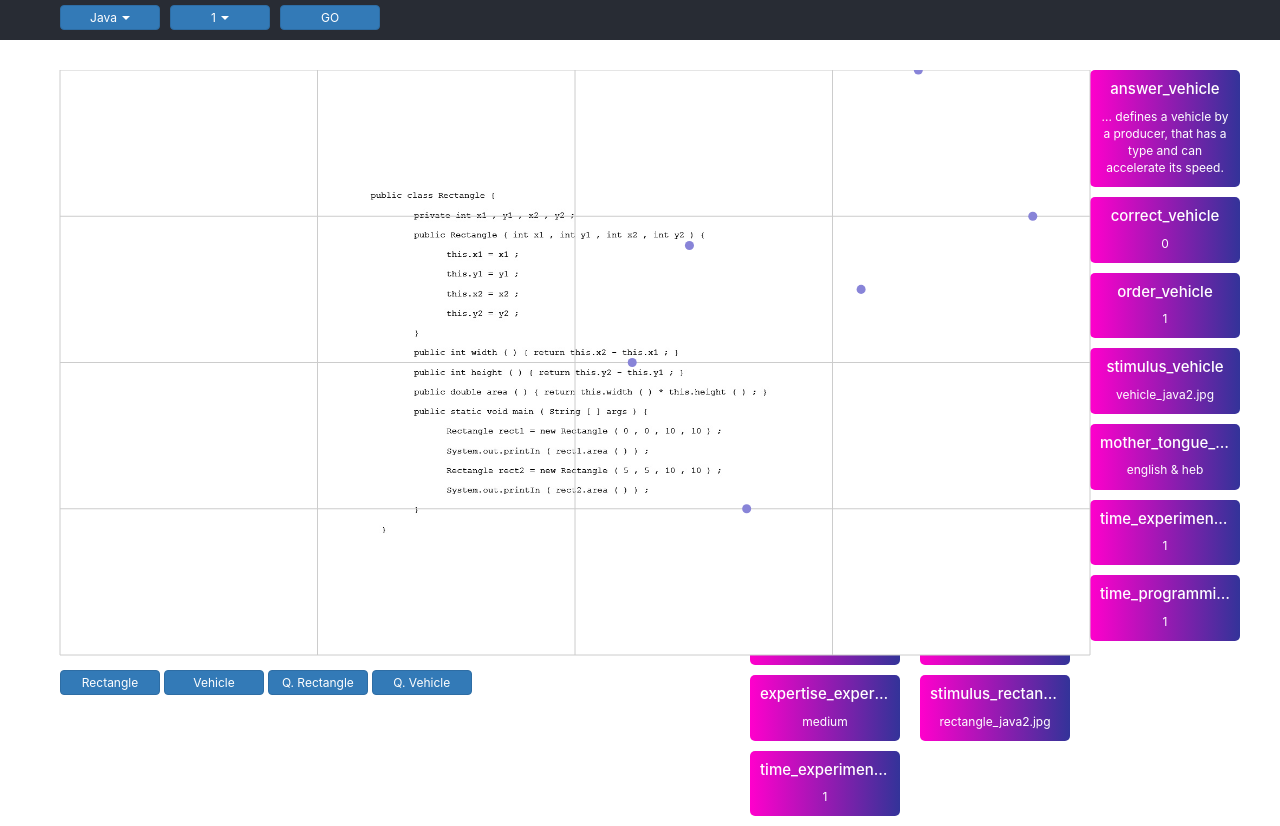
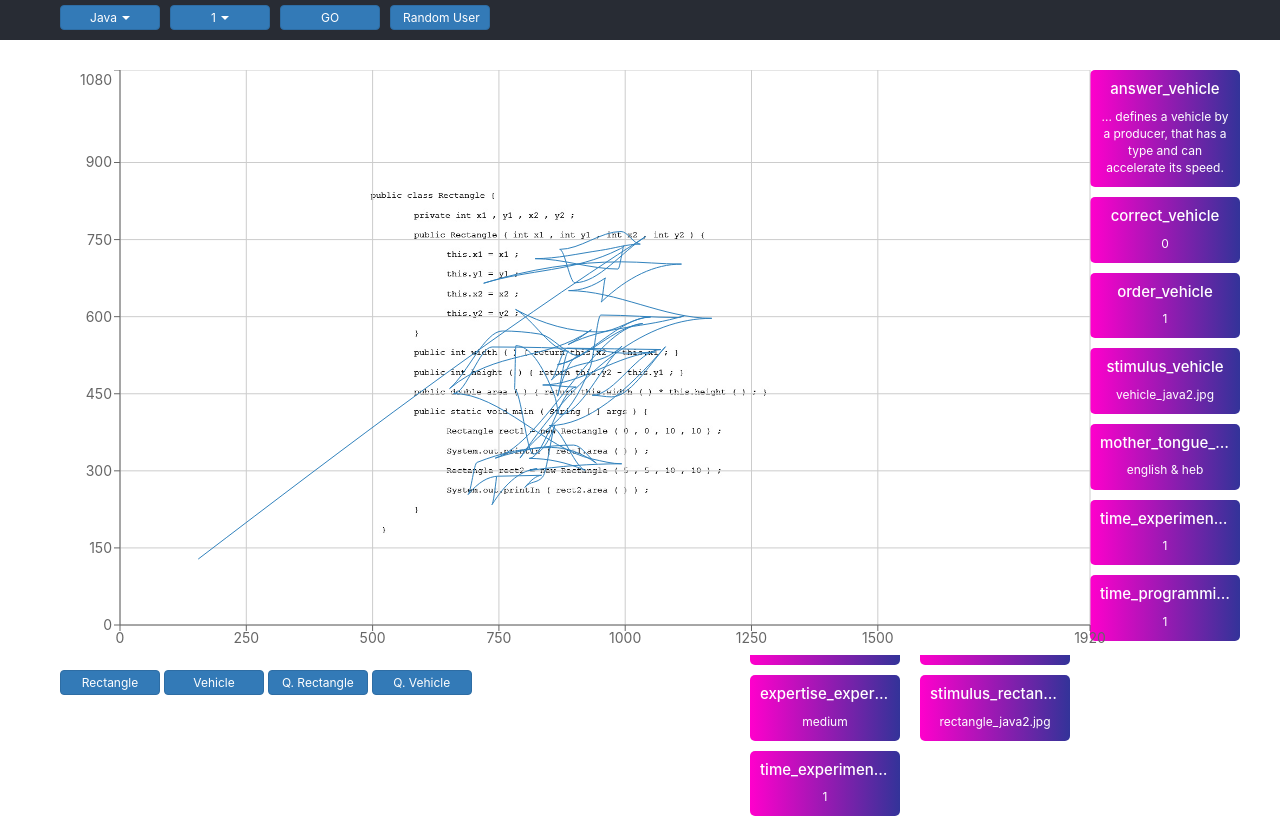
Before and after one commit to ashvtol/EMIP, a React (Create React App) app in the folder dashboard/: page / in a window 1280 px wide. Built offline with nearby package versions, Linux system fonts and the light colour scheme.

Commit message:
Added Composed chart which displays the coordinates and now working on random user

```diff
--- a/dashboard/src/CartesianPlot.js
+++ b/dashboard/src/CartesianPlot.js
@@ -11,24 +11,37 @@ import img8 from './data/q2.jpg';
 
 import Button from 'react-bootstrap/Button'
 import {
-    ScatterChart, Scatter, XAxis, YAxis, Tooltip, CartesianGrid
+    XAxis, YAxis, CartesianGrid, Line, ComposedChart
 } from 'recharts';
 
-const data = [
-    {x: 100, y: 200, z: 200},
-    {x: 120, y: 100, z: 260},
-    {x: 170, y: 300, z: 400},
-    {x: 140, y: 250, z: 280},
-    {x: 150, y: 400, z: 500},
-    {x: 110, y: 280, z: 200},
-];
 
 class CartesianPlot extends React.Component {
+
+    transformData(data) {
+        let rectangleData = [], vehicleData = [];
+        let temp1 = data[0], temp2 = data[1];
+        let length = temp1['LX'].length;
+        let tempObj1, tempObj2;
+        for (let i = 0; i < length; i++) {
+            tempObj1 = {
+                "LX": temp1["LX"][i],
+                "LY": temp1["LY"][i],
+            }
+            tempObj2 = {
+                "LX": temp2["LX"][i],
+                "LY": temp2["LY"][i],
+            }
+            rectangleData.push(tempObj1);
+            vehicleData.push(tempObj2);
+        }
+
+        return [rectangleData, vehicleData];
+    }
 
     componentDidUpdate(prevProps) {
         if (prevProps.data !== this.props.data) {
             this.setState((prev, current) => ({
-                data: this.props.data.coordinates,
+                data: this.transformData(this.props.data.coordinates),
                 lang: this.props.data.lang
             }), () => {
                 this.setState((prev, current) => ({
@@ -37,7 +50,6 @@ class CartesianPlot extends React.Component {
                     console.log("Data changed in cartesian plot", this.state.lang, this.state.imagePath);
                 })
             });
-            // path = this.makePath();
         }
     }
 
@@ -69,7 +81,7 @@ class CartesianPlot extends React.Component {
                     pt = img6;
                     break;
             }
-        } else if(this.state.index === 0){
+        } else if (this.state.index === 0) {
             switch (this.state.lang) {
                 default :
                     pt = img1;
@@ -81,9 +93,9 @@ class CartesianPlot extends React.Component {
                     pt = img3;
                     break;
             }
-        } else if(this.state.index === 2){
+        } else if (this.state.index === 2) {
             pt = img7;
-        } else{
+        } else {
             pt = img8;
         }
         return pt;
@@ -92,11 +104,12 @@ class CartesianPlot extends React.Component {
     constructor(props) {
         super(props);
         this.state = {
-            data: this.props.data.coordinates,
+            data: this.transformData(this.props.data.coordinates),
             lang: this.props.data.lang,
             index: 0,
             imagePath: img1
         }
+        // console.log(this.state.data);
     }
 
 
@@ -104,19 +117,21 @@ class CartesianPlot extends React.Component {
         return (
             <>
                 <div className={"plotDiv"} style={{backgroundImage: `url(${this.state.imagePath})`}}>
-                    <ScatterChart
+                    <ComposedChart
                         width={1060}
                         height={605}
                         margin={{
                             right: 20, bottom: 20, left: 10,
                         }}
+                        data={this.state.data[this.state.index]}
                     >
                         <CartesianGrid/>
-                        <XAxis hide="true" type="number" dataKey="x" name="stature"/>
-                        <YAxis hide="true" type="number" dataKey="y" name="weight"/>
-                        <Tooltip cursor={{strokeDasharray: '3 3'}}/>
-                        <Scatter name="A school" data={data} fill="#8884d8"/>
-                    </ScatterChart>
+                        <XAxis type="number" dataKey="LX" name="stature" domain={[0, 1920]} tickCount={10}/>
+                        <YAxis type="number" dataKey="LY" name="weight" domain={[0, 1080]} tickCount={10}/>
+                        {/*<Scatter name="A school" data={data} dot={{ stroke: 'red', strokeWidth: 0 }}/>*/}
+                        <Line type="monotone" dataKey="LY" dot={false}/>
+                        {/*<Tooltip cursor={{strokeDasharray: '3 3'}}/>*/}
+                    </ComposedChart>
                     <div className={"buttonDiv"}>
                         <Button variant="primary" onClick={e => this.changeIndex(e, 0)}>Rectangle</Button> {}
                         <Button variant="primary" onClick={e => this.changeIndex(e, 1)}>Vehicle</Button> {}
--- a/dashboard/src/HeaderMenu.js
+++ b/dashboard/src/HeaderMenu.js
@@ -38,6 +38,19 @@ class HeaderMenu extends React.Component {
         this.props.mutateMenu(value);
     }
 
+    selectRandomUser(){
+        let langList = Object.keys(this.state.data);
+        let randLang = langList[Math.floor(Math.random() * langList.length)];
+        let randIndex = Math.floor(Math.random() * this.state.data[randLang].length);
+        this.setState((prev, current) => ({
+            lang: randLang,
+            id: this.props.data[randLang][randIndex]
+        }), () => {
+            console.log("Random User Selected :", "id:", this.state.id, "lang:", randLang);
+        });
+        this.changeData();
+    }
+
     render() {
         return (
             <div>
@@ -75,6 +88,13 @@ class HeaderMenu extends React.Component {
                                 </button>
                             </div>
                         </div>
+                        <div id={"menuItems"}>
+                            <div className="dropdown">
+                                <button className="btn btn-primary dropdown-toggle" type="button"
+                                        data-toggle="dropdown" onClick={() => this.selectRandomUser()}>Random User
+                                </button>
+                            </div>
+                        </div>
                     </div>
                 </div>
             </div>
```
Also changed, not shown: 1 other file (tests, documents, lock files or other folders).
